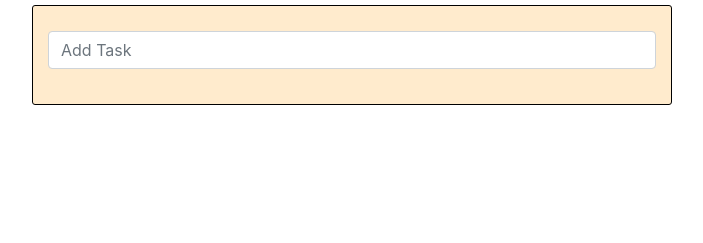
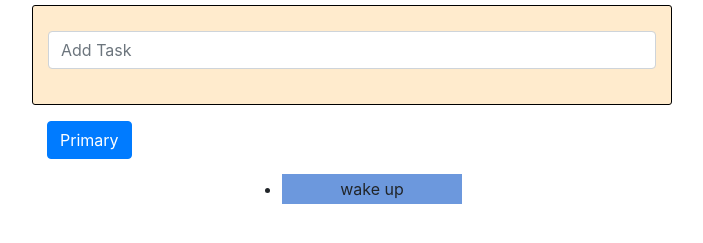
Before and after one commit to twandeveloper/Todo, a plain HTML site: page index.html in a window 1280 px wide. Shown: the part 51-294 px from the top of the page, without its empty margins (288-991 px from the left). Drawn offline with nearby package versions, Linux system fonts and the light colour scheme.

Commit message:
adding to list is working

```diff
--- a/index.html
+++ b/index.html
@@ -20,10 +20,23 @@
     <div class="container-fluid">
         <div class="row justify-content-lg-center">
             <div class="col-lg-6 input-group mb-3 addTask">
-                <input type="text" class="form-control addInput" placeholder="Add Task" aria-label="Recipient's username" aria-describedby="button-addon2">
+                <input id="taskInput" type="text" class="form-control addInput" placeholder="Add Task">
+            </div>
+        </div>
+        <div class="row justify-content-lg-center">
+            <div class="col-lg-6">
+                    <button type="button" id="Add" class="btn btn-primary" onclick="addTodo()">Primary</button>
+            </div>
+        </div>
+        <div class="row justify-content-lg-center">
+            <div class="col-lg-6">
+                <ul id="todoList">
+                    <li>wake up</li>
+                </ul>
             </div>
         </div>
     </div>
 </body>
+<script src="https://ajax.googleapis.com/ajax/libs/jquery/3.4.1/jquery.min.js"></script>
 <script src="/main.js"></script>
 </html>
--- a/main.js
+++ b/main.js
@@ -0,0 +1,20 @@
+
+var todos = [];
+var input = document.getElementById("taskInput");
+
+// listens for button click
+function addTodo() {
+    var todoItem = input.value;
+    todos.push(todoItem);
+    console.log(todos);
+    addToList(todoItem);
+    input.value = "";
+
+}
+
+
+function addToList(todoItem) {
+    var li = document.createElement("LI");
+    var text = li.innerHTML = todoItem;
+    document.getElementById("todoList").appendChild(li);
+}
--- a/style.css
+++ b/style.css
@@ -12,3 +12,15 @@
 .addInput{
     margin: 25px auto;
 }
+
+#todoList{
+    width: 250px;
+    margin: 10px auto;
+}
+
+li{
+    background: #6c98dd;
+    margin: 15px;
+    padding: 3px;
+    text-align: center;
+}
```
